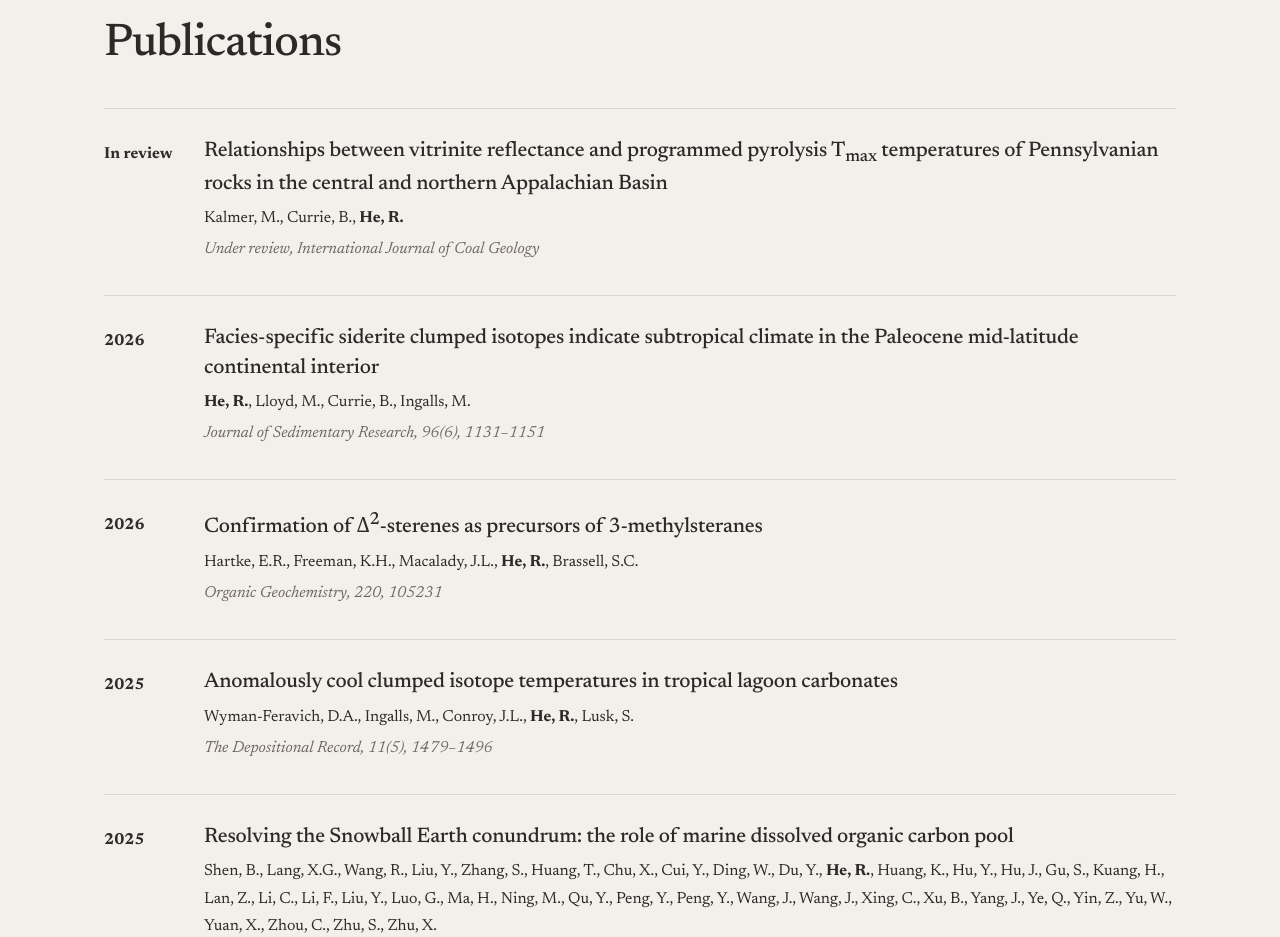
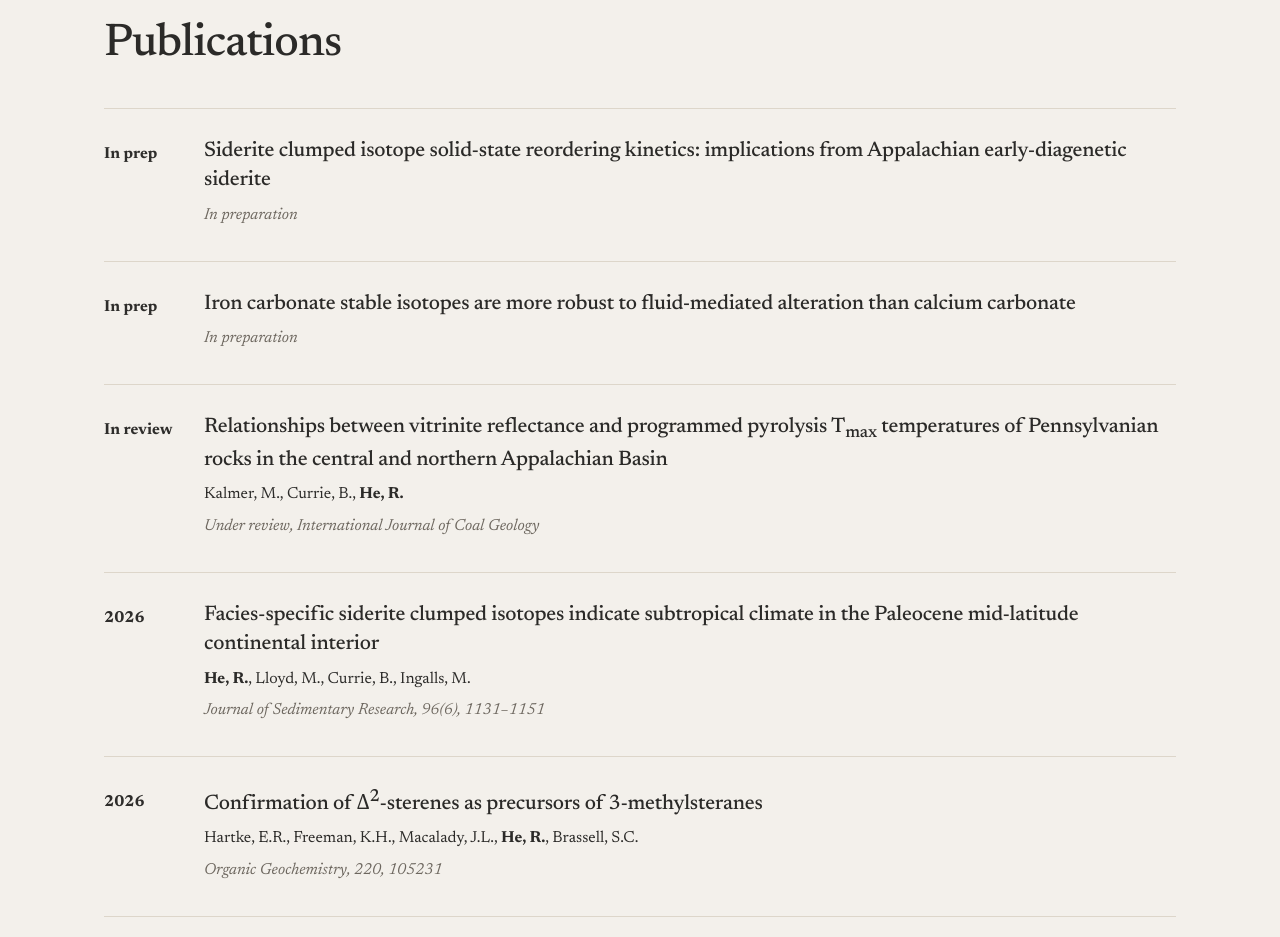
Before and after one commit to RanHe-geology/RanHe-geology.github.io, a plain HTML site: page index.html in a window 1280 px wide. Shown: the part 2940-3877 px from the top of the page. Drawn offline with nearby package versions, Linux system fonts and the light colour scheme.

Commit message:
Update index.html

```diff
--- a/index.html
+++ b/index.html
@@ -423,6 +423,22 @@
       <h2>Publications</h2>
 
       <div class="publication">
+        <p class="year">In prep</p>
+        <div>
+          <h3>Siderite clumped isotope solid-state reordering kinetics: implications from Appalachian early-diagenetic siderite</h3>
+          <p class="journal">In preparation</p>
+        </div>
+      </div>
+
+      <div class="publication">
+        <p class="year">In prep</p>
+        <div>
+          <h3>Iron carbonate stable isotopes are more robust to fluid-mediated alteration than calcium carbonate</h3>
+          <p class="journal">In preparation</p>
+        </div>
+      </div>
+
+      <div class="publication">
         <p class="year">In review</p>
         <div>
           <h3>Relationships between vitrinite reflectance and programmed pyrolysis T<sub>max</sub> temperatures of Pennsylvanian rocks in the central and northern Appalachian Basin</h3>
```
